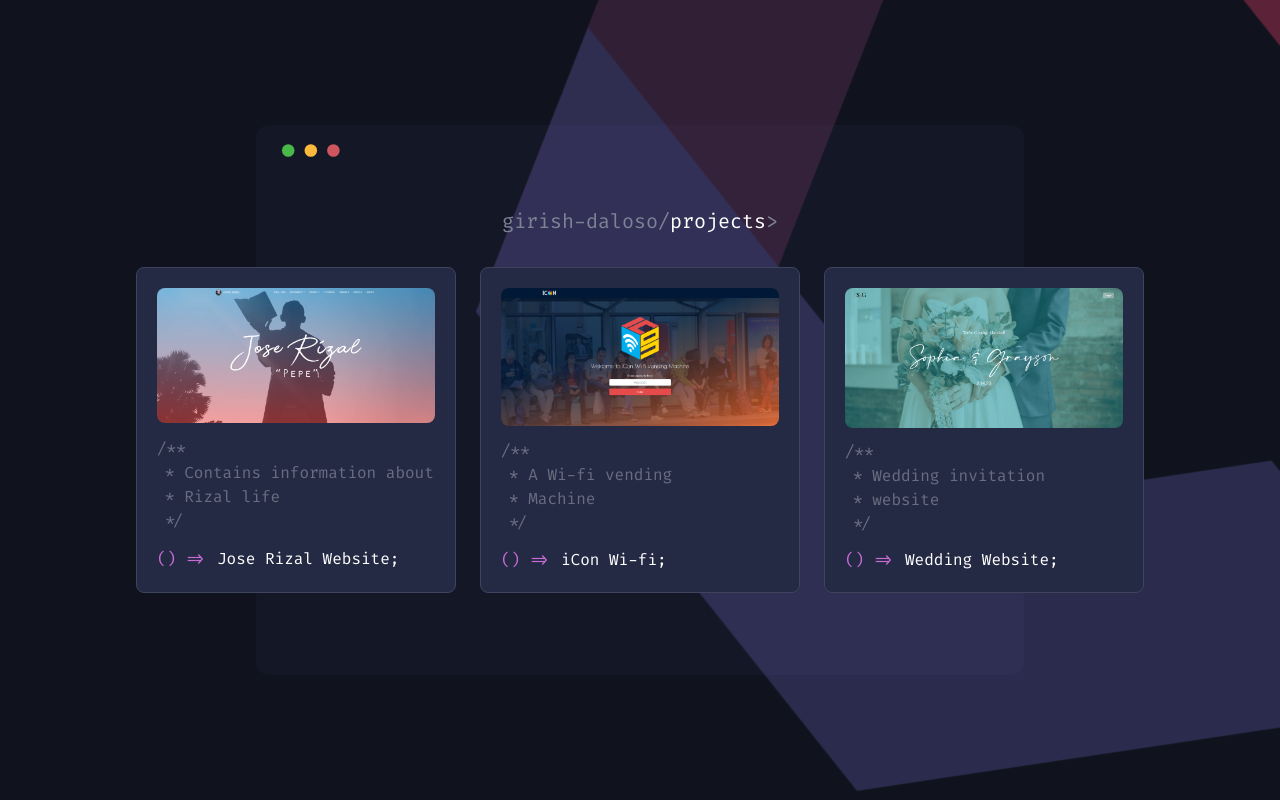
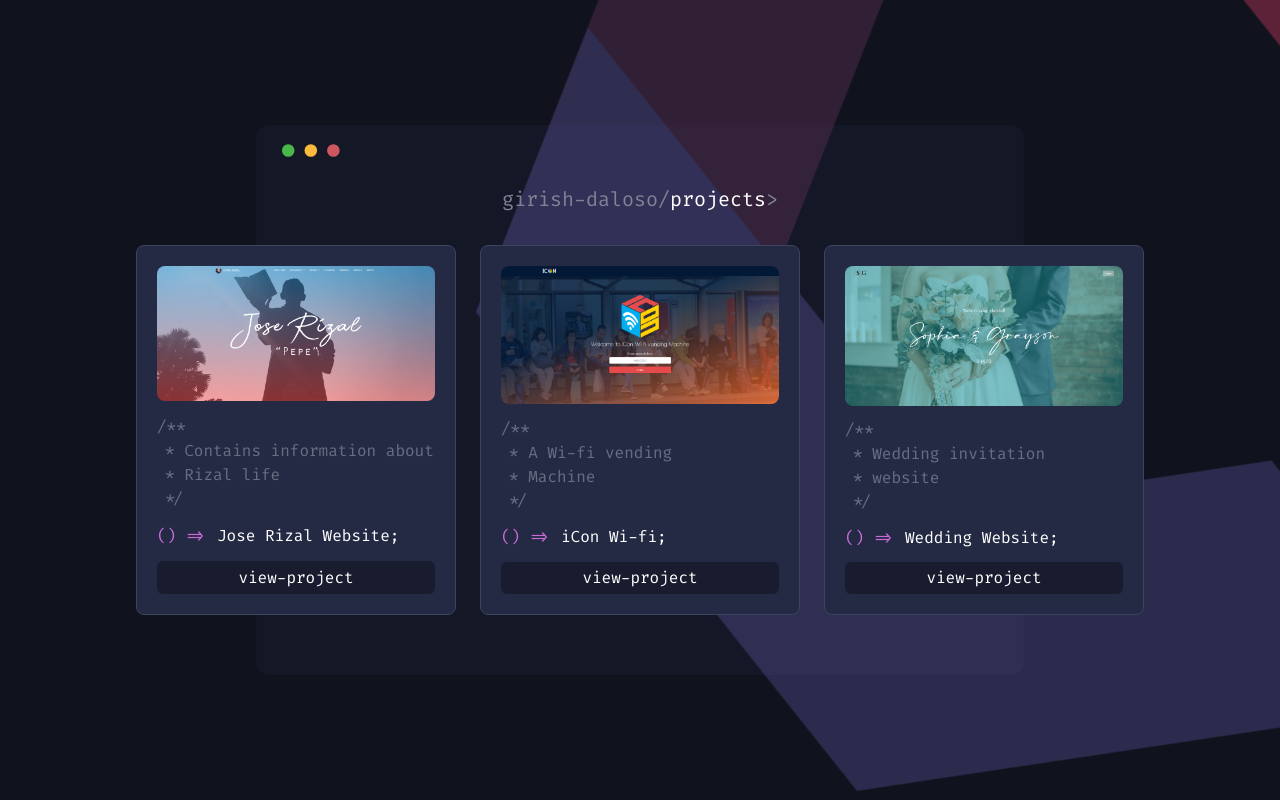
Before and after one commit to reeshkeed/portfolio-react, a React (Vite) app: page / in a window 1280 px wide. Shown: the part 800-1600 px from the top of the page. Built offline with nearby package versions, Linux system fonts and the light colour scheme.

Commit message:
Created view project button

```diff
--- /dev/null
+++ b/src/components/base/BaseButton.tsx
@@ -0,0 +1,10 @@
+export const BaseButton = () => {
+  return (
+    <button
+      className="bg-dark-600 rounded-md text-white py-1 hover:shadow-md hover:shadow-dark-100"
+      type="button"
+    >
+      view-project
+    </button>
+  );
+};
--- a/src/components/common/ProjectCard.tsx
+++ b/src/components/common/ProjectCard.tsx
@@ -1,3 +1,5 @@
+import { BaseButton } from '@components/base/BaseButton';
+
 interface Props {
   project: {
     name: string;
@@ -30,6 +32,8 @@ export const ProjectCard = ({ project }: Props) => {
         <span className="text-secondary-500 mr-3">() =&gt;</span>
         {project.name}
       </p>
+
+      <BaseButton />
     </div>
   );
 };
```
